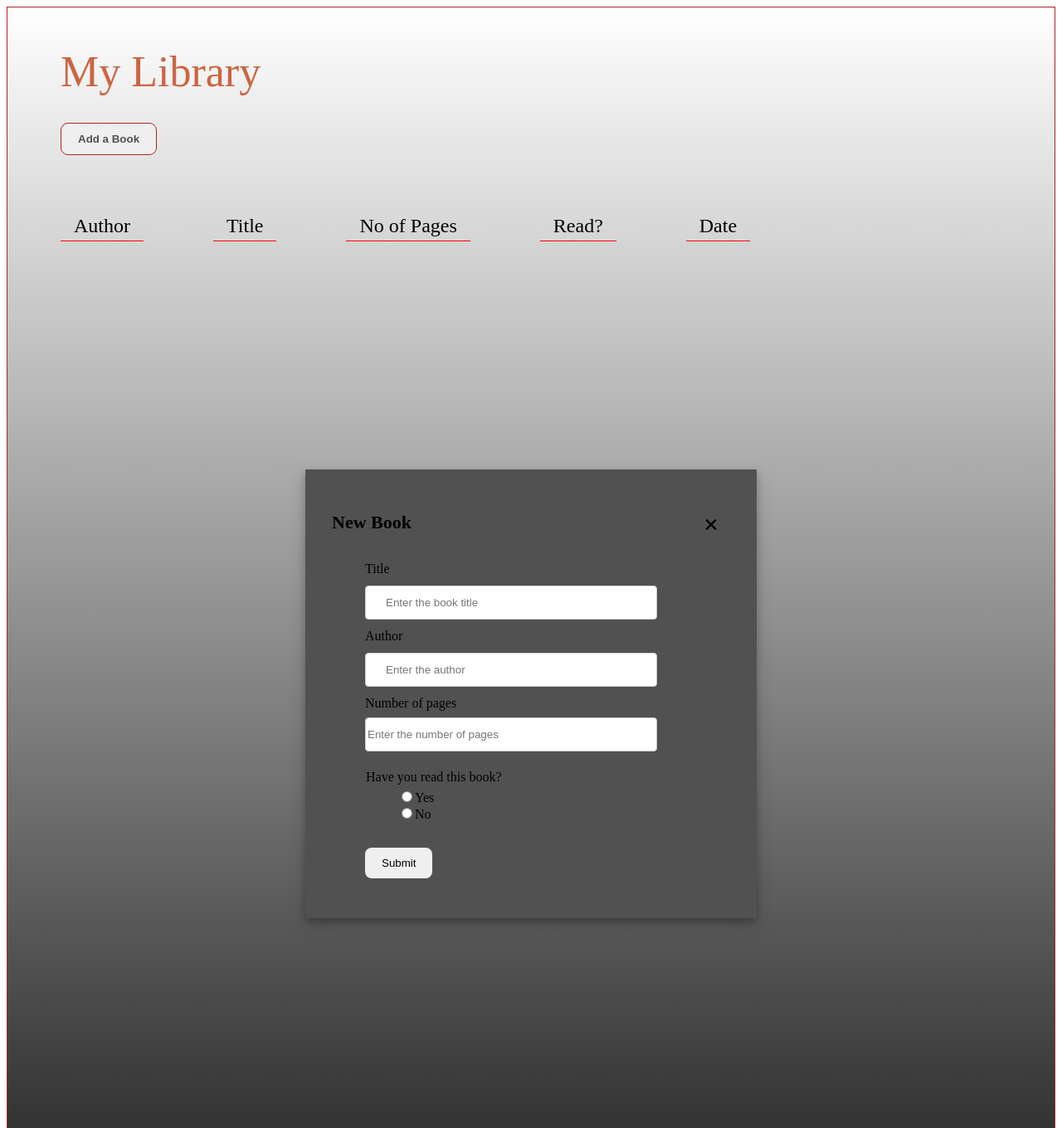
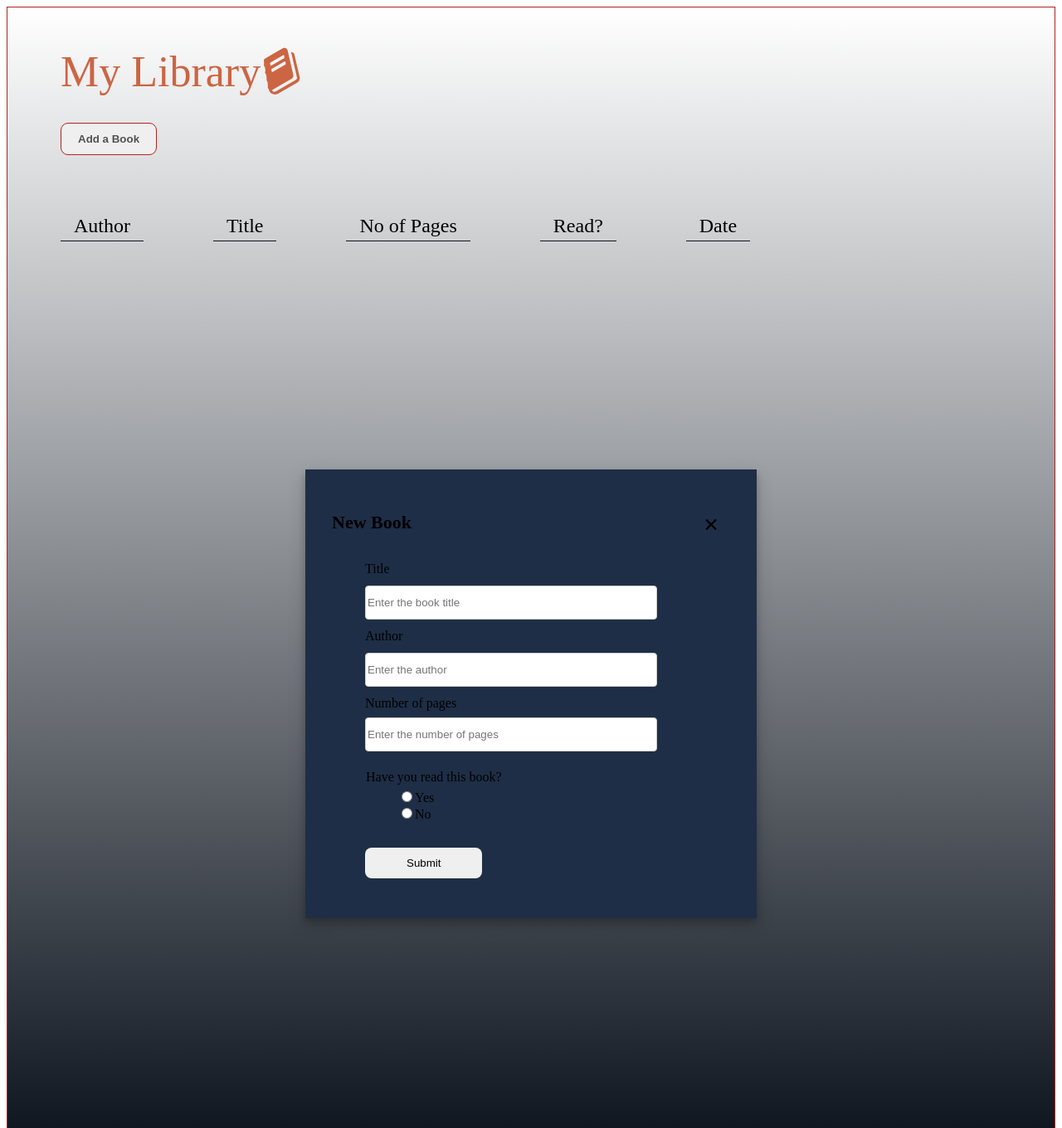
Before and after one commit to JoyChristine/Library, a plain HTML site: page index.html in a window 1280 px wide. Shown: the top 1360 px of the page at 83% size. Drawn offline with Linux system fonts and the light colour scheme.

Commit message:
initial commit

```diff
--- a/index.css
+++ b/index.css
@@ -4,7 +4,7 @@
 
     .library {
         border: 1px solid firebrick;
-    background-image: linear-gradient(to bottom, #fff, #333);
+        background-image: linear-gradient(to bottom, #fff, #101721);
     }
 
     .navheader {
@@ -15,6 +15,11 @@
     .navheader .heading {
         font-size: 52px;
         color: #cc6543;
+        font-family: 'Vollkorn', serif;
+    }
+
+    .navheader i {
+        transform: rotate(-30deg);
     }
 
     .nav-btn {
@@ -38,13 +43,11 @@
     .titles li {
         display: inline-block;
         /* grid-template-columns: 3.25fr 1fr 8fr 0.85fr; */
-    border-bottom: 1px solid red;
+        border-bottom: 1px solid#101721;
         padding: 1rem 1rem 0.25rem 1rem;
         margin: 2.5rem;
         font-size: 1.5rem;
     }
-
-
     /* .modal {
     display: block;
     border: 1px solid purple;
@@ -59,7 +62,7 @@
         flex-direction: column;
         align-items: flex-start;
         padding: 2rem;
-    background-color: #515151;
+        background-color: #1E2E46;
         margin: 20% auto;
         width: 30rem;
         box-shadow: 0 5px 8px 0 rgba(0, 0, 0, 0.2), 0 7px 20px 0 rgba(0, 0, 0, 0.17);
@@ -96,7 +99,7 @@
     input[type=text],
     select {
         width: 22rem;
-    padding: 12px 24px;
+        padding: 12px 2px;
         margin: 11px 0;
         display: block;
         border: 1px solid #ccc;
@@ -123,13 +126,14 @@ select {
 
     .form__submit {
         margin-top: 21px;
-    padding: 11px 20px;
+        padding: 11px 50px;
         border-radius: 8px;
         border: none;
-    /* background: black; */
+        /* background: green; */
         cursor: pointer;
     }
 
     .form__submit:hover {
         transform: scale(1.05);
+        background: green;
     }
--- a/index.html
+++ b/index.html
@@ -5,6 +5,7 @@
     <meta charset="UTF-8">
     <meta name="viewport" content="width=device-width, initial-scale=1.0">
     <link rel="stylesheet" href="index.css">
+    <link rel="stylesheet" href="https://cdnjs.cloudflare.com/ajax/libs/font-awesome/4.7.0/css/font-awesome.min.css">
     <script src="index.js"></script>
     <title>Library</title>
 </head>
@@ -13,7 +14,8 @@
     <main class="library">
         <nav class="navheader">
 
-            <header class="heading">My Library</header>
+            <header class="heading">My Library<i class="fa fa-book" aria-hidden="true"></i></header>
+
             <button class="nav-btn">Add a Book</button>
         </nav>
         <div class="lib-container">
@@ -51,57 +53,8 @@
                     </ul>
                 </form>
             </div>
-            <!-- <style>input[type=text],
-                        select {
-                            width: 100%;
-                            padding: 12px 2px;
-                            margin: 8px 0;
-                            display: block;
-                            border: 1px solid #ccc;
-                            border-radius: 4px;
-                            box-sizing: border-box;
-                        }
+        </div>
 
-                        input[type=submit] {
-                            width: 100%;
-                            background-color: #4CAF50;
-                            color: white;
-                            padding: 14px 20px;
-                            margin: 8px 0;
-                            border: none;
-                            border-radius: 4px;
-                            cursor: pointer;
-                        }
-
-                        input[type=submit]:hover {
-                            background-color: #45a049;
-                        }
-
-                        div {
-                            border-radius: 5px;
-                            background-color: #f2f2f2;
-                            padding: 2px;
-                            margin-top: 300px;
-                        }
-                    </style>
-                    <div>
-                        <form action="/action_page.php">
-                            <label for="fname">First Name</label>
-                            <input type="text" id="fname" name="firstname" placeholder="Your name..">
-
-                            <label for="lname">Last Name</label>
-                            <input type="text" id="lname" name="lastname" placeholder="Your last name..">
-
-                            <label for="country">Country</label>
-                            <select id="country" name="country">
-                <option value="australia">Australia</option>
-                <option value="canada">Canada</option>
-                <option value="usa">USA</option>
-              </select>
-
-                            <input type="submit" value="Submit">
-                        </form>
-                    </div> -->
     </main>
 </body>
 
```
Also changed, not shown: book.svg (added). Lines whose indentation alone changed are shown as unchanged.
